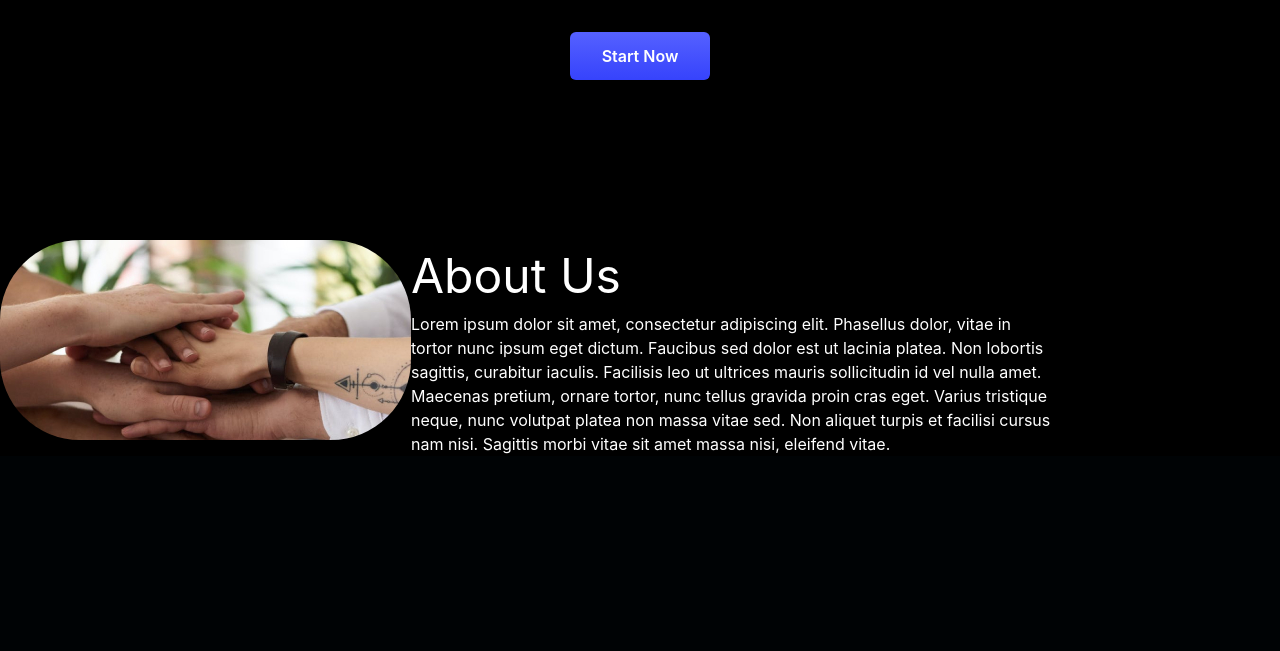
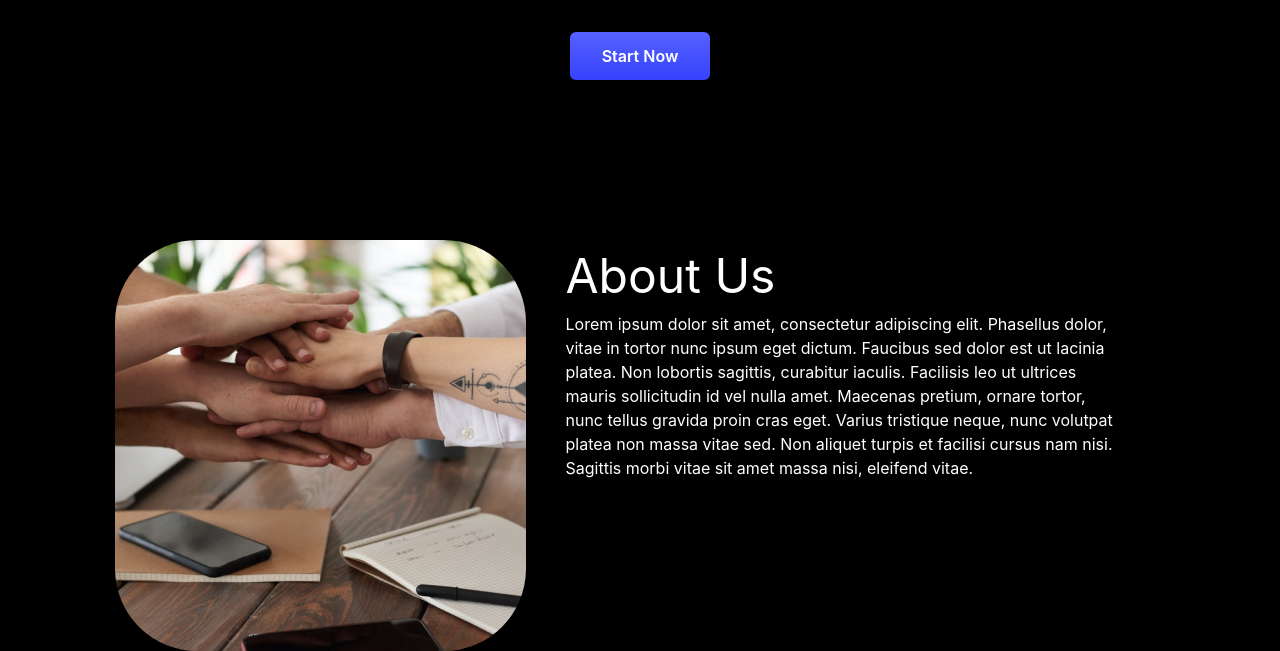
Before and after one commit to LaurierCS/CodingJourney, a Django app: template templates/app/landing_page.html in a window 1280 px wide. Shown: the part 2836-3487 px from the top of the page. Before the commit the page ends 3290 px from the top, so only its background shows below. Run offline with Django 3.2, Linux system fonts and the light colour scheme; the template is opened without the code that fills it, so the values that code supplies are empty; some libraries are stand-ins or nearby versions.

Commit message:
finished about us and finalized landing page

```diff
--- a/app/static/css/dist/styles.css
+++ b/app/static/css/dist/styles.css
@@ -770,12 +757,12 @@ select {
   height: 2rem;
 }
 
+.h-auto {
+  height: auto;
+}
+
 .h-20 {
   height: 5rem;
-}
-
-.h-1\/4 {
-  height: 25%;
 }
 
 .w-full {
@@ -841,35 +832,6 @@ select {
           animation: bounce 1s infinite;
 }
 
-@-webkit-keyframes fade-in-upward {
-  0% {
-    opacity: 0;
-    transform: translateY(10px);
-  }
-
-  100% {
-    opacity: 1;
-    transform: translateY(0);
-  }
-}
-
-@keyframes fade-in-upward {
-  0% {
-    opacity: 0;
-    transform: translateY(10px);
-  }
-
-  100% {
-    opacity: 1;
-    transform: translateY(0);
-  }
-}
-
-.animate-fade-in-upward {
-  -webkit-animation: fade-in-upward .5s ease-in;
-          animation: fade-in-upward .5s ease-in;
-}
-
 .cursor-pointer {
   cursor: pointer;
 }
@@ -890,6 +852,10 @@ select {
   flex-direction: column;
 }
 
+.items-start {
+  align-items: flex-start;
+}
+
 .items-center {
   align-items: center;
 }
@@ -922,12 +888,20 @@ select {
   border-radius: 0.375rem;
 }
 
-.rounded-lg {
-  border-radius: 0.5rem;
+.rounded-\[25rem\] {
+  border-radius: 25rem;
 }
 
-.rounded-\[60pt\] {
-  border-radius: 60pt;
+.rounded-\[25px\] {
+  border-radius: 25px;
+}
+
+.rounded-\[25\%\] {
+  border-radius: 25%;
+}
+
+.rounded-\[20\%\] {
+  border-radius: 20%;
 }
 
 .bg-black {
@@ -988,9 +962,9 @@ select {
   padding-right: 1rem;
 }
 
-.py-20 {
-  padding-top: 5rem;
-  padding-bottom: 5rem;
+.px-10 {
+  padding-left: 2.5rem;
+  padding-right: 2.5rem;
 }
 
 .text-center {
--- a/templates/app/landing_page.html
+++ b/templates/app/landing_page.html
@@ -47,11 +47,9 @@
     <a href="#"><button class="bg-primary-gradient py-[12px] px-[32px] rounded-md mt-10 font-semibold text-md">Start Now</button></a>
   </div>
 </section>
-<section id="about_us" class="w-full h-1/4 my-20 flex">
-  <div class="overflow-hidden rounded-[60pt] w-fit">
-    <img src="{% static 'images/team.jpg' %}" alt="Team Member Hands">
-  </div>
-  <div class="w-1/2">
+<section id="about_us" class="w-full my-20 flex items-start justify-center">
+  <img src="{% static 'images/team.jpg' %}" alt="Team Member Hands" class="rounded-[20%]">
+  <div class="px-10 w-1/2">
     <h2 class="text-[3rem]">About Us</h2>
     <p>Lorem ipsum dolor sit amet, consectetur adipiscing elit. Phasellus dolor, vitae in tortor nunc ipsum eget dictum. Faucibus sed dolor est ut lacinia platea. Non lobortis sagittis, curabitur iaculis. Facilisis leo ut ultrices mauris sollicitudin id vel nulla amet. Maecenas pretium, ornare tortor, nunc tellus gravida proin cras eget. Varius tristique neque, nunc volutpat platea non massa vitae sed. Non aliquet turpis et facilisi cursus nam nisi. Sagittis morbi vitae sit amet massa nisi, eleifend vitae.</p>
   </div>
```
Also changed, not shown: other parts of app/static/css/dist/styles.css (+41 -31 lines), static/images/team.jpg.
